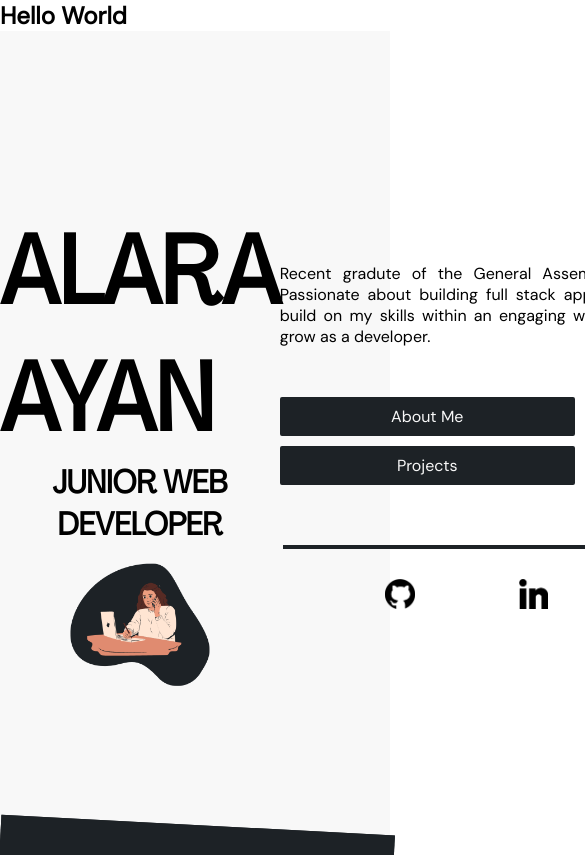
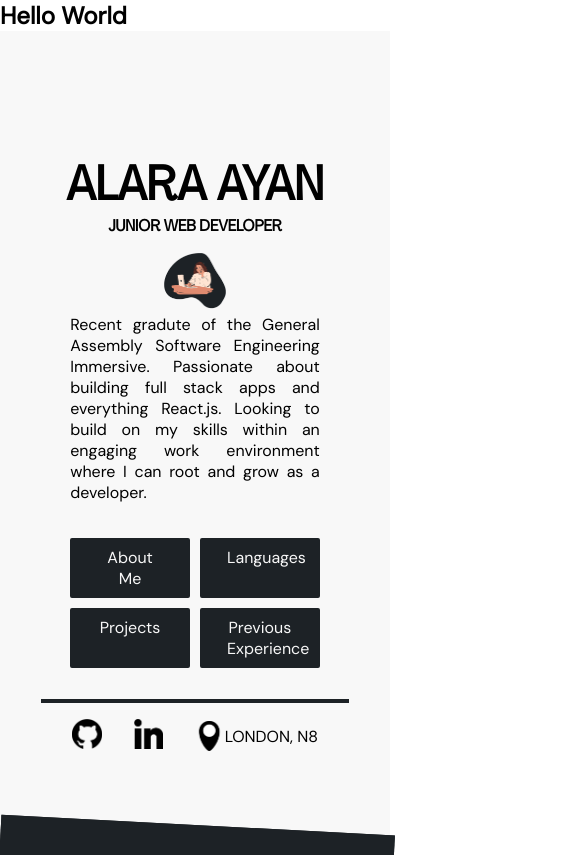
Before and after one commit to alaraayan/portfolio, a React (Create React App) app: page / in a window 390 px wide. Shown: the top 855 px of the page, 585 px wide, since content can reach past the window. Built offline with nearby package versions, Linux system fonts and the light colour scheme.

Commit message:
hero is responsive

```diff
--- a/src/styles/main.scss
+++ b/src/styles/main.scss
@@ -50,9 +50,29 @@ h4 {
   // align-items: center;
   height: 100vh;
   width: 100vw;
-  // @media only screen and (max-width: 1149px){
-  //   flex-direction: column;
-  // }
+  @media only screen and (max-width: 1149px){
+    flex-direction: column;
+    justify-content: center;
+    align-items: center;
+    h1 {
+      font-size: 300%;
+    }
+    h4 {
+      font-size: 100%;
+    }
+    #alara {
+      max-width: 20%;
+    }
+    .title-container {
+      margin-top: 15px;
+    }
+    .grid-flex-container {
+      margin: 5% 7%;
+    }
+    .grid-flex-container, .column-flex-container, .hero-text {
+      max-width: 80%;
+    }
+  }
 }
 
 .column-flex-container {
@@ -89,7 +109,7 @@ h4 {
 .hero-text {
   font-size: 16px;
   margin-bottom: 20px;
-  width: 600px;
+  max-width: 600px;
   text-align:justify;
   flex-wrap: wrap;
 }
@@ -104,7 +124,7 @@ h4 {
   border-radius: 2px;
   width: 25%;
   flex-basis: calc(50% - 40px);
-  cursor:pointer;
+  cursor: pointer;
   text-align: center;
   &:hover {
     background-color: $beige;
```
